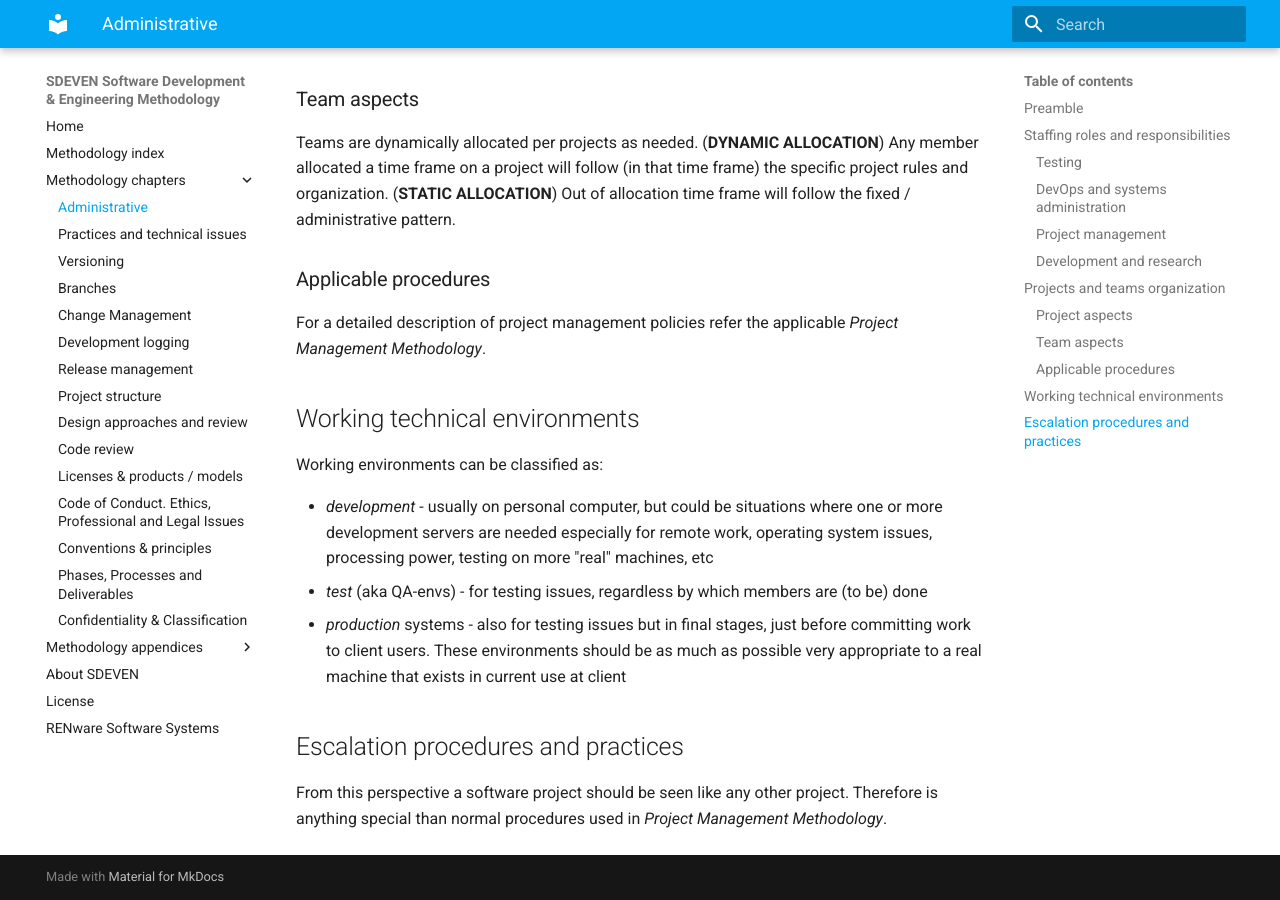
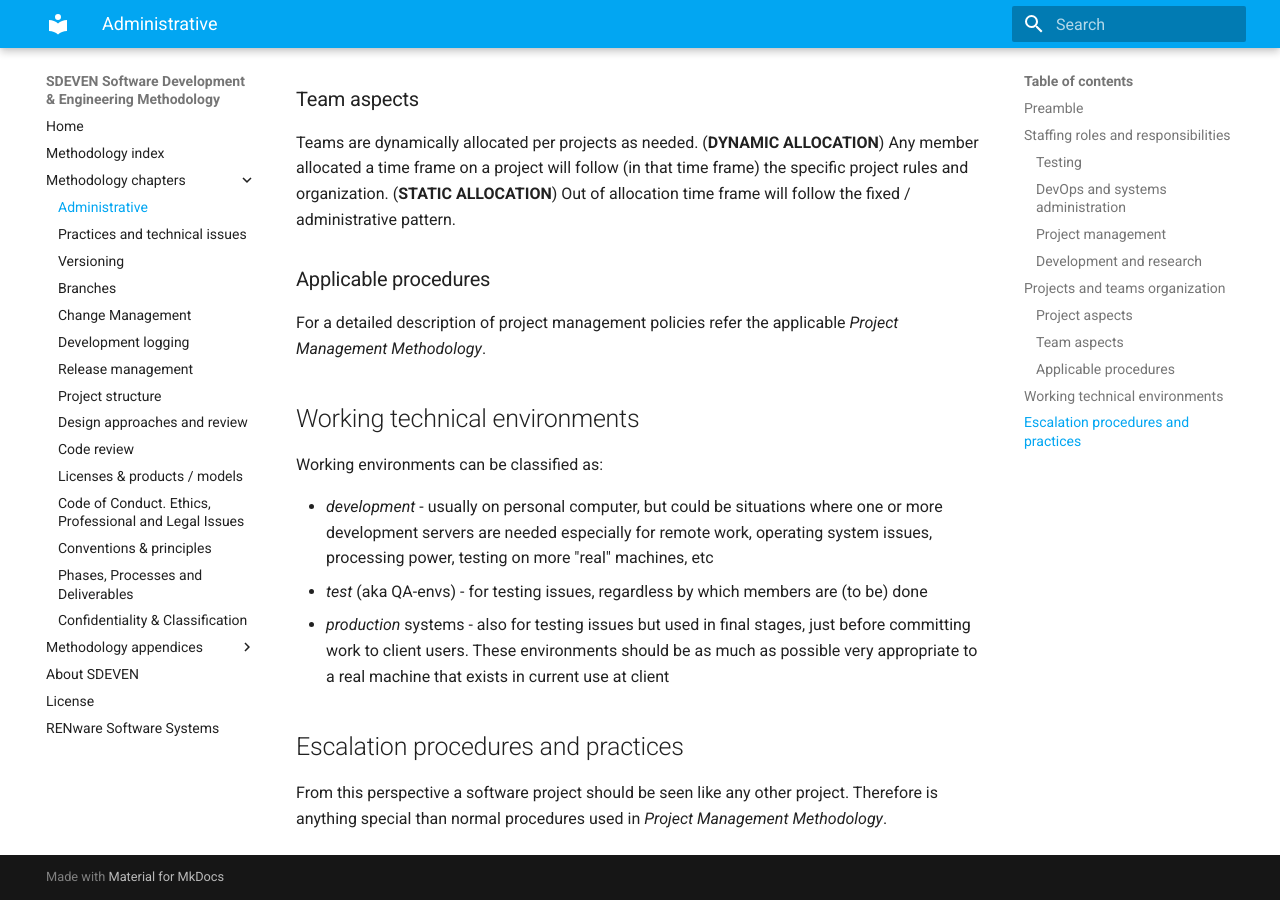
Before and after one commit to petre-renware/sdeven, an MkDocs documentation site: the page built from SDEVEN_content_docs/SDEVEN.10_ADM.md, in a window 1280 px wide and 900 px high, scrolled down 2514 px. Built offline with MkDocs 1.6.1 and Material for MkDocs 9.7.7, drawn with Linux system fonts in a browser that asks for light colours.

Commit message:
Update SDEVEN.10_ADM.md

```diff
--- a/SDEVEN_content_docs/SDEVEN.10_ADM.md
+++ b/SDEVEN_content_docs/SDEVEN.10_ADM.md
@@ -78,7 +78,7 @@ Working environments can be classified as:
 
 * *development* - usually on personal computer, but could be situations where one or more development servers are needed especially for remote work, operating system issues, processing power, testing on more "real" machines, etc
 * *test* (aka QA-envs) - for testing issues, regardless by which members are (to be) done
-* *production* systems - also for testing issues but in final stages, just before committing work to client users. These environments should be as much as possible very appropriate to a real machine that exists in current use at client
+* *production* systems - also for testing issues but used in final stages, just before committing work to client users. These environments should be as much as possible very appropriate to a real machine that exists in current use at client
 
 
 
```
